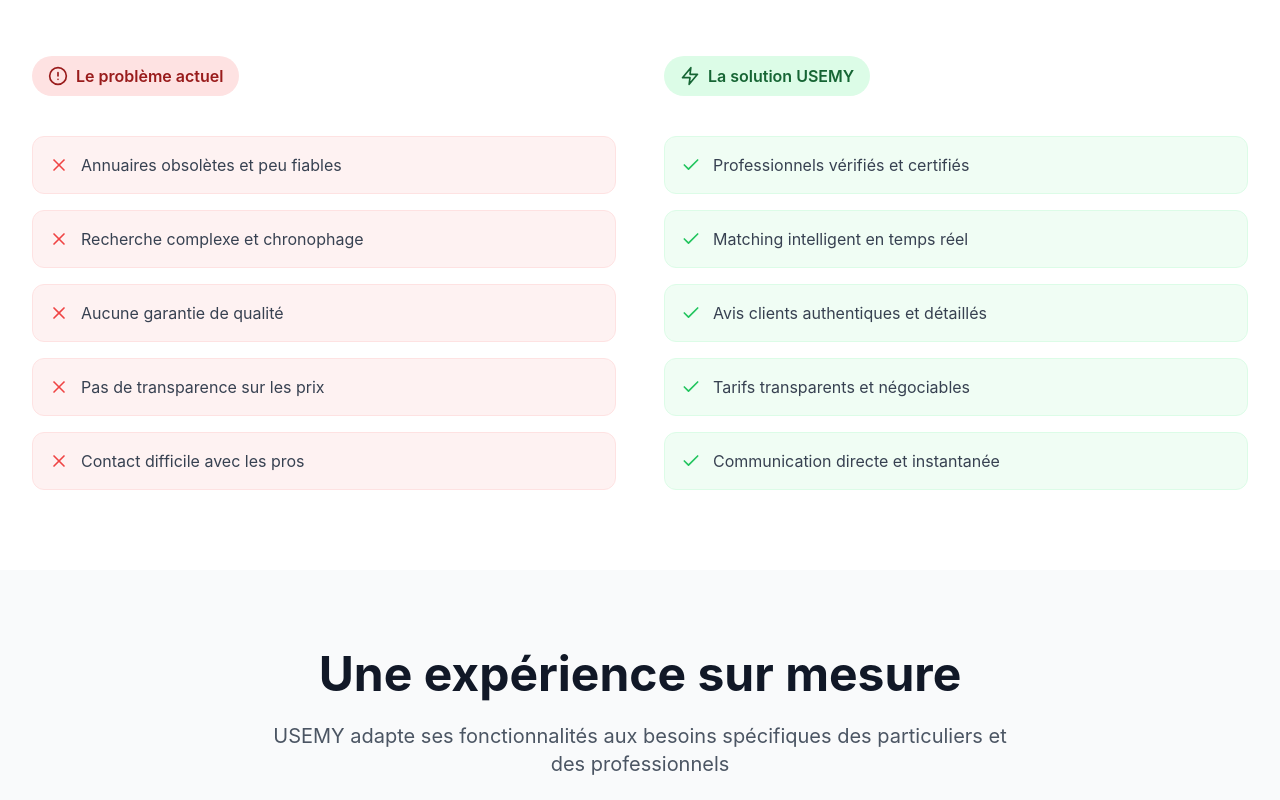
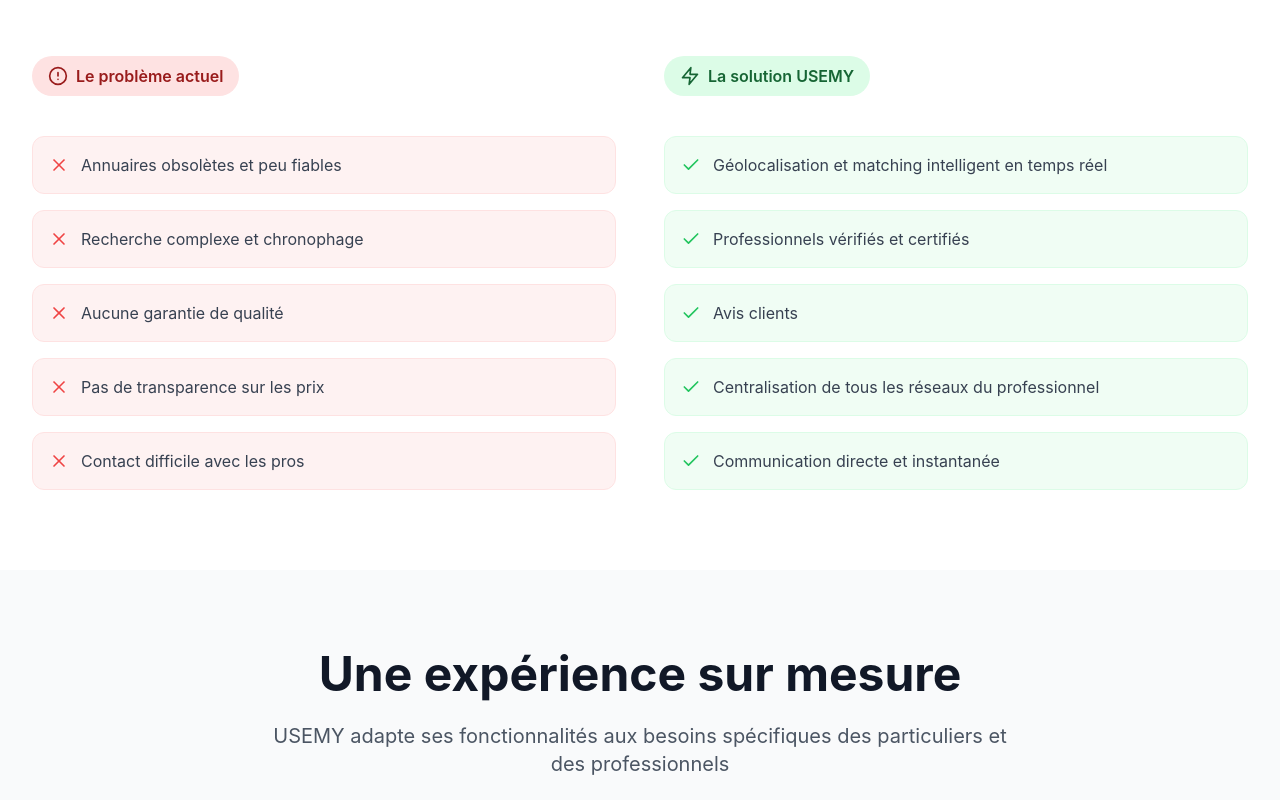
Before and after one commit to AlexN2210/usemysiteweb, a React (Vite) app: page / in a window 1280 px wide. Shown: the part 1040-1840 px from the top of the page. Built offline with nearby package versions, Linux system fonts and the light colour scheme.

Commit message:
modif des text V2

```diff
--- a/src/components/ProblemSolution.tsx
+++ b/src/components/ProblemSolution.tsx
@@ -51,10 +51,10 @@
 
             <div className="space-y-4">
               {[
+                'Géolocalisation et matching intelligent en temps réel',
                 'Professionnels vérifiés et certifiés',
-                'Matching intelligent en temps réel',
-                'Avis clients authentiques et détaillés',
-                'Tarifs transparents et négociables',
+                'Avis clients',
+                'Centralisation de tous les réseaux du professionnel',
                 'Communication directe et instantanée'
               ].map((solution, index) => (
                 <div key={index} className="flex items-center space-x-3 p-4 bg-green-50 rounded-xl border border-green-100 transform hover:scale-102 transition-transform duration-200">
```
